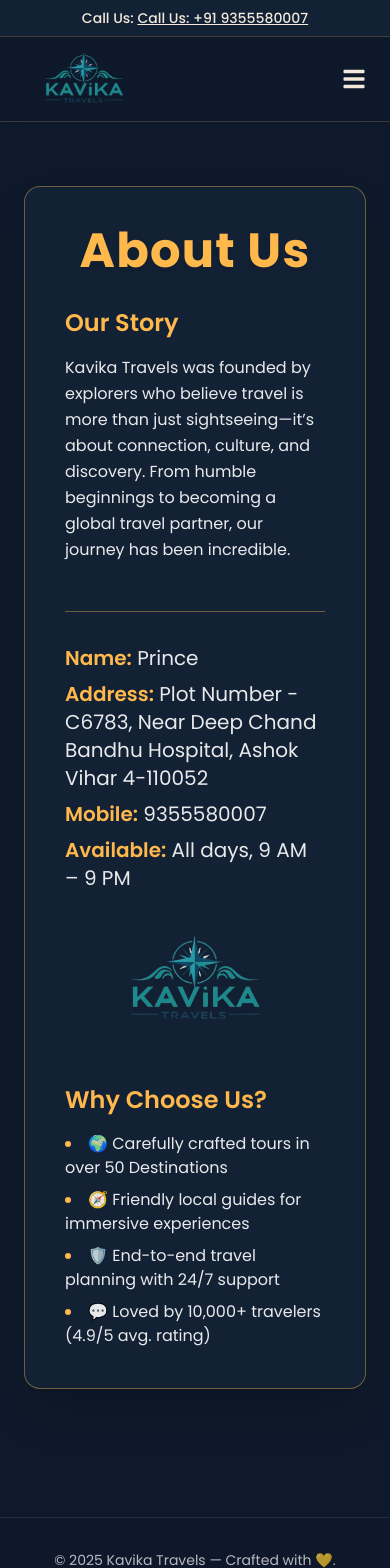
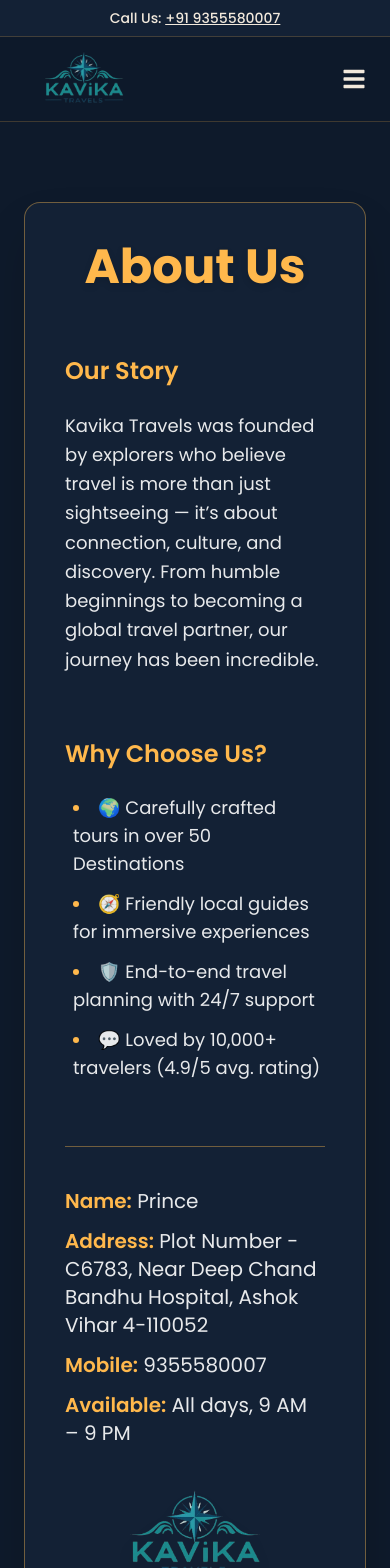
Before and after one commit to shivanshkamboj1/kavika-frontend, a React (Vite) app in the folder frontend/: page /about in a window 390 px wide. Shown: the top 1568 px of the page. Built offline with nearby package versions, Linux system fonts and the light colour scheme.

Commit message:
fixed cahnges

```diff
--- a/frontend/src/App.jsx
+++ b/frontend/src/App.jsx
@@ -1,4 +1,4 @@
-import { useState } from 'react';
+import { useState, useEffect } from 'react';
 import './App.css';
 import { Routes, Route, useLocation, Navigate } from 'react-router-dom';
 import Home from './components/Home';
@@ -12,6 +12,13 @@
 
 function App() {
   const location = useLocation();
+  const [loading, setLoading] = useState(true);
+
+  // show loader for 1 second
+  useEffect(() => {
+    const timer = setTimeout(() => setLoading(false), 1000); // 1 second
+    return () => clearTimeout(timer);
+  }, []);
 
   const pageTransition = {
     initial: { opacity: 0, y: 20 },
@@ -20,54 +27,26 @@
     transition: { duration: 0.2 },
   };
 
+  if (loading) {
+    return (
+      <div className="flex h-screen w-screen items-center justify-center bg-[#0e1a2b]">
+        {/* Attractive loader */}
+        <div className="loader border-4 border-t-[#ffb84c] border-[#132135] rounded-full w-16 h-16 animate-spin"></div>
+      </div>
+    );
+  }
+
   return (
     <>
       <ScrollToTop />
       <Navbar />
       <AnimatePresence mode="wait">
         <Routes location={location} key={location.pathname}>
-          <Route
-            path="/"
-            element={
-              <motion.div {...pageTransition}>
-                <Home />
-              </motion.div>
-            }
-          />
-          <Route
-            path="/destination"
-            element={
-              <motion.div {...pageTransition}>
-                <Destinations />
-              </motion.div>
-            }
-          />
-          <Route
-            path="/destinations/:id"
-            element={
-              <motion.div {...pageTransition}>
-                <Destinations />
-              </motion.div>
-            }
-          />
-          <Route
-            path="/about"
-            element={
-              <motion.div {...pageTransition}>
-                <Aboutus />
-              </motion.div>
-            }
-          />
-
-          {/* Catch-all route */}
-          <Route
-            path="*"
-            element={
-              <motion.div {...pageTransition}>
-                <Navigate to="/" replace />
-              </motion.div>
-            }
-          />
+          <Route path="/" element={<motion.div {...pageTransition}><Home /></motion.div>} />
+          <Route path="/destination" element={<motion.div {...pageTransition}><Destinations /></motion.div>} />
+          <Route path="/destinations/:id" element={<motion.div {...pageTransition}><Destinations /></motion.div>} />
+          <Route path="/about" element={<motion.div {...pageTransition}><Aboutus /></motion.div>} />
+          <Route path="*" element={<motion.div {...pageTransition}><Navigate to="/" replace /></motion.div>} />
         </Routes>
       </AnimatePresence>
       <Footer />
--- a/frontend/src/components/About.jsx
+++ b/frontend/src/components/About.jsx
@@ -3,41 +3,45 @@
 
 const AboutUs = () => {
   return (
-    <section className="bg-[#0e1a2b] py-16 px-6 md:px-16 lg:px-32 text-white min-h-screen">
-      <div className="max-w-5xl mx-auto bg-[#132135] border border-[#ffb84c]/40 rounded-2xl p-10 shadow-2xl space-y-12">
+    <section className="bg-[#0e1a2b] py-20 px-6 md:px-20 lg:px-32 text-white min-h-screen">
+      <div className="max-w-5xl mx-auto bg-[#132135] border border-[#ffb84c]/40 rounded-2xl p-10 shadow-2xl space-y-16">
         {/* Heading */}
-        <h2 className="text-5xl font-extrabold text-center text-[#ffb84c] mb-8 tracking-wide drop-shadow-md">
+        <h2 className="text-5xl font-extrabold text-center text-[#ffb84c] drop-shadow-md">
           About Us
         </h2>
 
         {/* Our Story */}
-        <div className="space-y-4">
+        <div className="space-y-6">
           <h3 className="text-2xl font-semibold text-[#ffb84c]">Our Story</h3>
-          <p className="text-base leading-relaxed text-white/90">
-            Kavika Travels was founded by explorers who believe travel is more than just sightseeing—it’s about connection, culture, and discovery. From humble beginnings to becoming a global travel partner, our journey has been incredible.
+          <p className="text-lg leading-relaxed text-white/90">
+            Kavika Travels was founded by explorers who believe travel is more than just sightseeing — it’s about connection, culture, and discovery. From humble beginnings to becoming a global travel partner, our journey has been incredible.
           </p>
         </div>
 
+        {/* Why Choose Us */}
+        <div className="space-y-6">
+          <h3 className="text-2xl font-semibold text-[#ffb84c]">Why Choose Us?</h3>
+          <ul className="list-disc list-inside space-y-3 text-white/90 marker:text-[#ffb84c] text-lg pl-2">
+            <li>🌍 Carefully crafted tours in over 50 Destinations</li>
+            <li>🧭 Friendly local guides for immersive experiences</li>
+            <li>🛡️ End-to-end travel planning with 24/7 support</li>
+            <li>💬 Loved by 10,000+ travelers (4.9/5 avg. rating)</li>
+          </ul>
+        </div>
+
         {/* Contact Details */}
-        <div className="flex flex-col md:flex-row justify-between items-center mt-12 gap-8 border-t border-[#ffb84c]/40 pt-8">
-          <div className="text-left space-y-2 text-xl text-white/90">
+        <div className="pt-10 border-t border-[#ffb84c]/40 flex flex-col md:flex-row justify-between items-center gap-8">
+          <div className="space-y-3 text-xl text-white/90">
             <p><span className="font-semibold text-[#ffb84c]">Name:</span> Prince</p>
             <p><span className="font-semibold text-[#ffb84c]">Address:</span> Plot Number - C6783, Near Deep Chand Bandhu Hospital, Ashok Vihar 4-110052</p>
             <p><span className="font-semibold text-[#ffb84c]">Mobile:</span> 9355580007</p>
             <p><span className="font-semibold text-[#ffb84c]">Available:</span> All days, 9 AM – 9 PM</p>
           </div>
-          <img src={Logo} alt="Kavika Travels Logo" className="h-28 w-auto drop-shadow-xl" />
-        </div>
-
-        {/* Why Choose Us */}
-        <div className="space-y-4">
-          <h3 className="text-2xl font-semibold text-[#ffb84c]">Why Choose Us?</h3>
-          <ul className="list-disc list-inside space-y-2 text-white/90 marker:text-[#ffb84c]">
-            <li>🌍 Carefully crafted tours in over 50 Destinations</li>
-            <li>🧭 Friendly local guides for immersive experiences</li>
-            <li>🛡️ End-to-end travel planning with 24/7 support</li>
-            <li>💬 Loved by 10,000+ travelers (4.9/5 avg. rating)</li>
-          </ul>
+          <img
+            src={Logo}
+            alt="Kavika Travels Logo"
+            className="h-28 w-auto drop-shadow-xl"
+          />
         </div>
       </div>
     </section>
--- a/frontend/src/components/Navbar.jsx
+++ b/frontend/src/components/Navbar.jsx
@@ -20,7 +20,7 @@
       <div className="bg-[#132135] text-[#F2E9DC] text-center py-2 px-4 text-sm font-medium lg:hidden border-b border-[#ffb84c]/20">
         Call Us:{' '}
         <a href="tel:+919355580007" className="underline hover:text-[#ffb84c] transition">
-         Call Us: +91 9355580007
+         +91 9355580007
         </a>
       </div>
 
```
